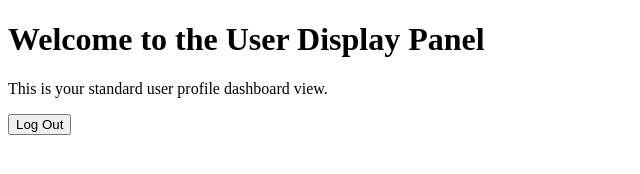
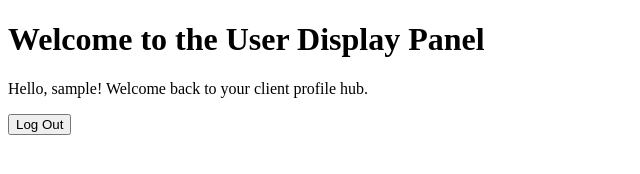
Before and after one commit to karthiksainagubandi7srpt-star/srichaitanyapracticewebsite, a website: page userdisplay.html in a window 1280 px wide. Shown: the full height of the page, 0-640 px from the left. Drawn offline with Linux system fonts and the light colour scheme; sample sign-in values are in the browser's storage.

Commit message:
Update userdisplay.html

```diff
--- a/userdisplay.html
+++ b/userdisplay.html
@@ -7,11 +7,20 @@
 </head>
 <body>
     <h1>Welcome to the User Display Panel</h1>
-    <p>This is your standard user profile dashboard view.</p>
+    <p>Hello, <span id="profileName">User</span>! Welcome back to your client profile hub.</p>
     <button onclick="logout()">Log Out</button>
 
     <script>
+        // Security gate check to verify credentials exist in localStorage
+        const username = localStorage.getItem('username');
+        if (!username) {
+            window.location.href = 'index.html';
+        } else {
+            document.getElementById('profileName').textContent = username;
+        }
+
         function logout() {
+            localStorage.clear();
             window.location.href = 'index.html';
         }
     </script>
```
